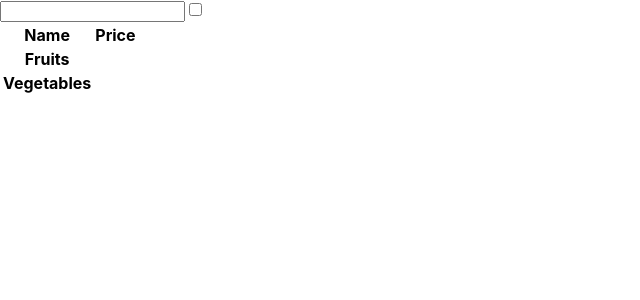
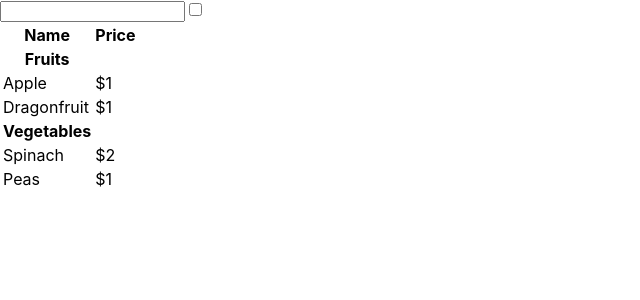
Before and after one commit to ben-sembira-1/FullstackTraining, a React (Create React App) app in the folder Exercices/grocery-store/: page / in a window 1280 px wide. Shown: the top 300 px of the page, without its empty margins (0-640 px from the left). Built offline with nearby package versions, Linux system fonts and the light colour scheme.

Commit message:
fix: arrow function without return

```diff
--- a/Exercices/grocery-store/src/ProductsCategoryTableSection.js
+++ b/Exercices/grocery-store/src/ProductsCategoryTableSection.js
@@ -8,9 +8,7 @@ export function ProductsCategoryTableSection({ name, products }) {
             </tr>
             {
                 products.map(
-                    (product, index) => {
-                        <ProductTableRow product={product} />
-                    }
+                    (product, index) => <ProductTableRow product={product} />
                 )
             }
         </>
```
